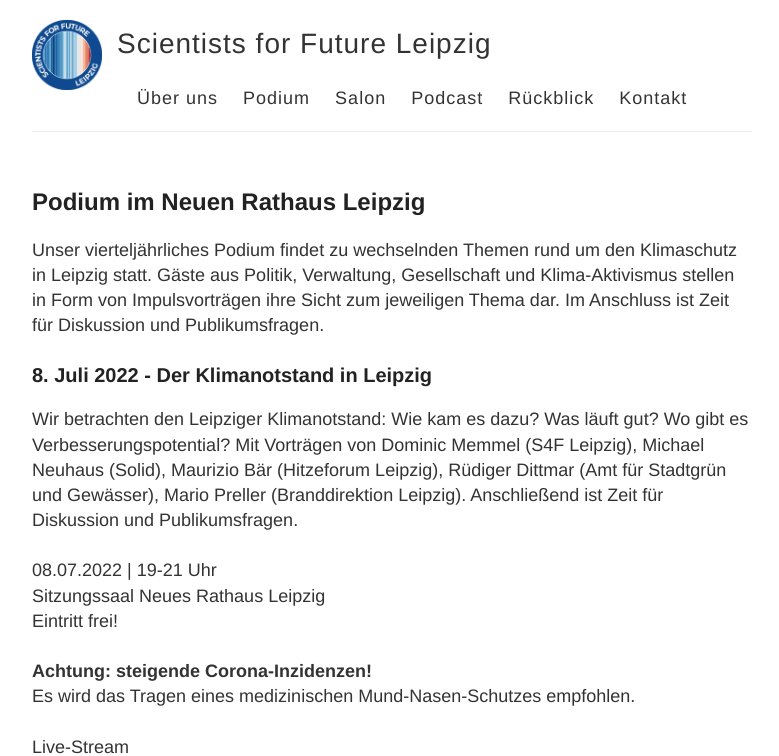
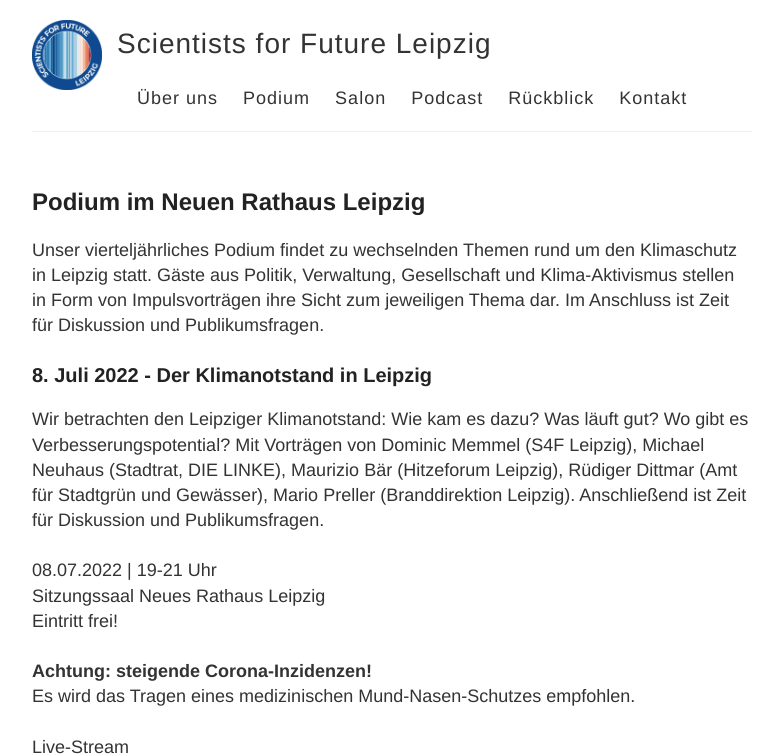
Before and after one commit to s4f-leipzig/s4f-leipzig.github.io, a Jekyll site: the page built from podium.html, in a window 1280 px wide and 900 px high, cut to the strip 0-756 px from the top of the window. Shown: the whole strip, without its empty margins (248-1027 px from the left). Built offline with Jekyll 4.4.1, drawn with Linux system fonts in a browser that asks for light colours.

Commit message:
Update podium.html

```diff
--- a/podium.html
+++ b/podium.html
@@ -5,7 +5,7 @@
 Unser vierteljährliches Podium findet zu wechselnden Themen rund um den Klimaschutz in Leipzig statt. Gäste aus Politik, Verwaltung, Gesellschaft und Klima-Aktivismus stellen in Form von Impulsvorträgen ihre Sicht zum jeweiligen Thema dar. Im Anschluss ist Zeit für Diskussion und Publikumsfragen.
 
 <h3>8. Juli 2022 - Der Klimanotstand in Leipzig</h3>
-Wir betrachten den Leipziger Klimanotstand: Wie kam es dazu? Was läuft gut? Wo gibt es Verbesserungspotential? Mit Vorträgen von Dominic Memmel (S4F Leipzig), Michael Neuhaus (Solid), Maurizio Bär (Hitzeforum Leipzig), Rüdiger Dittmar (Amt für Stadtgrün und Gewässer), Mario Preller (Branddirektion Leipzig). Anschließend ist Zeit für Diskussion und Publikumsfragen.
+Wir betrachten den Leipziger Klimanotstand: Wie kam es dazu? Was läuft gut? Wo gibt es Verbesserungspotential? Mit Vorträgen von Dominic Memmel (S4F Leipzig), Michael Neuhaus (Stadtrat, DIE LINKE), Maurizio Bär (Hitzeforum Leipzig), Rüdiger Dittmar (Amt für Stadtgrün und Gewässer), Mario Preller (Branddirektion Leipzig). Anschließend ist Zeit für Diskussion und Publikumsfragen.
 <br>
 <br>08.07.2022 | 19-21 Uhr
 <br>Sitzungssaal Neues Rathaus Leipzig
```
